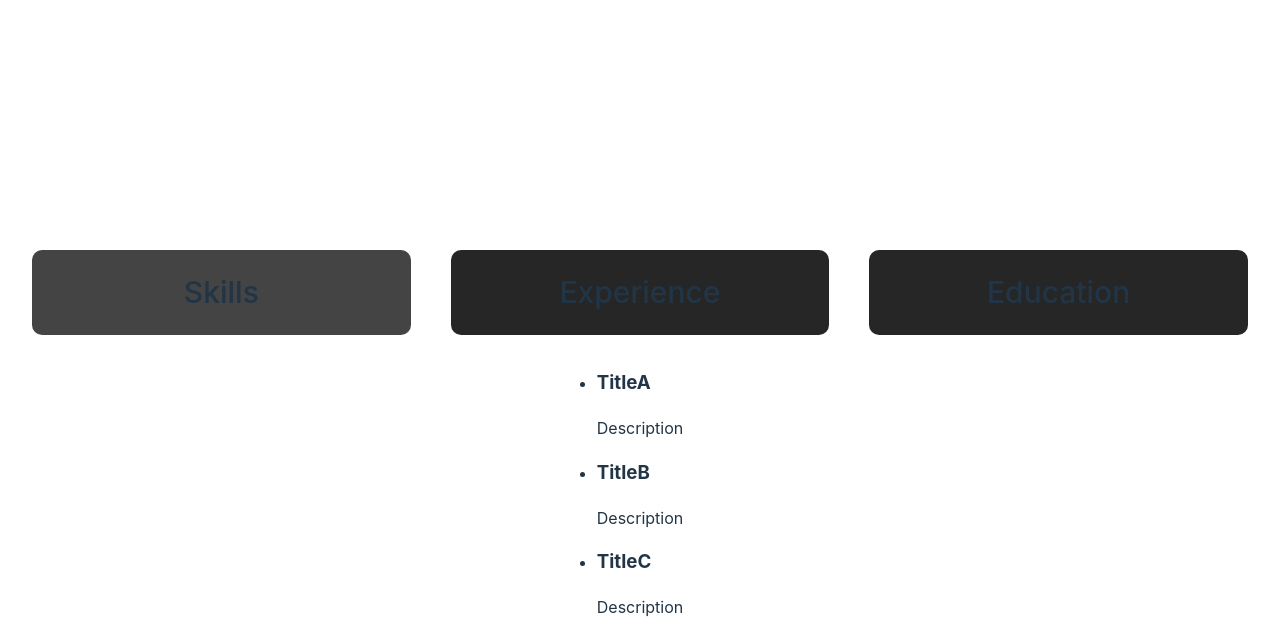
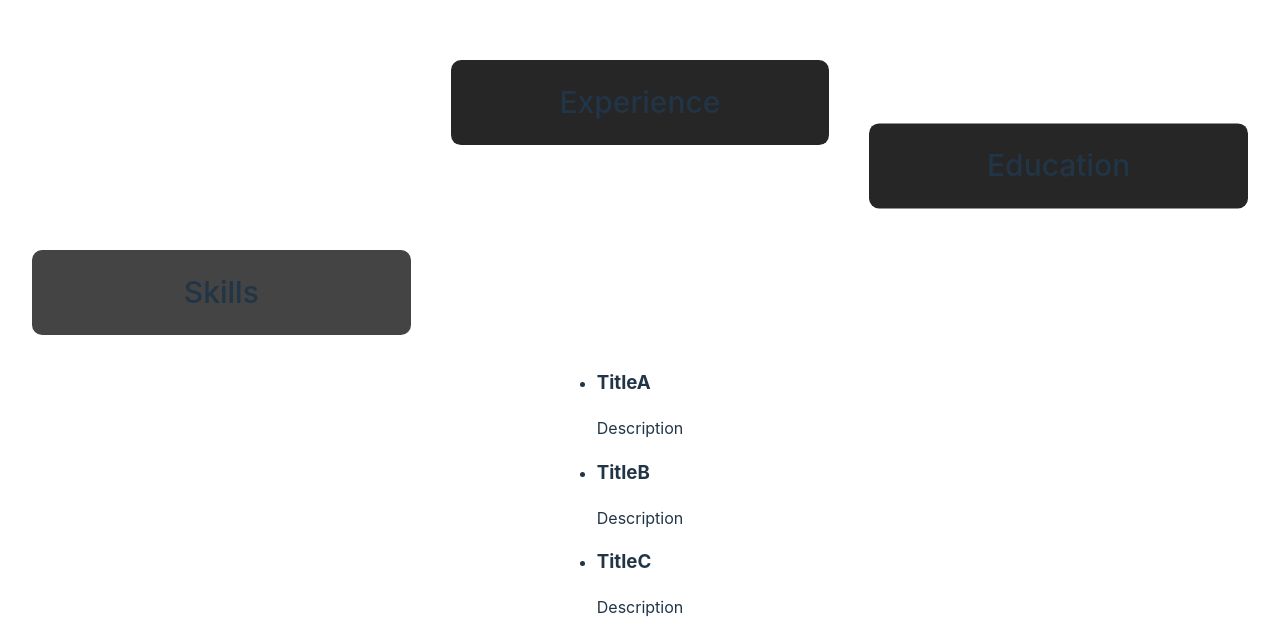
Before and after one commit to Ivushuvi/ivushuvi.github.io, a React (Vite) app: page / in a window 1280 px wide. Shown: the part 2460-3100 px from the top of the page. Built offline with nearby package versions, Linux system fonts and the light colour scheme.

Commit message:
Parallax scrolling to services section

```diff
--- a/src/Services.jsx
+++ b/src/Services.jsx
@@ -1,6 +1,7 @@
 import { Apple, Code, Crop } from "@mui/icons-material";
 import styles from "./Services.module.css"
-import { useState } from "react";
+import { useRef, useState } from "react";
+import { Parallax, useParallax } from "react-scroll-parallax";
 
 export default function Services() {
 
@@ -10,19 +11,42 @@ export default function Services() {
         setTabval(newValue);
     }
 
+    const parallax = useParallax({
+        onProgressChange: (progress) => {
+            if(parallax.ref.current){
+                if(progress < 0.7){
+                    parallax.ref.current.style.setProperty("translate",`0 -${400*((0.7-progress)/0.7)}%`);
+                    parallax2.current.style.setProperty("translate",`0 -${300*((0.7-progress)/0.7)}%`);
+                    parallax3.current.style.setProperty("translate",`0 -${200*((0.7-progress)/0.7)}%`);
+                }else{
+                    parallax.ref.current.style.setProperty("translate",`0 0`);
+                }
+            }
+        }
+    });
+
+    const parallax2 = useRef();
+    const parallax3 = useRef();
+
     return(
         <div>
             <div className={styles.content}>
                 <h1>My services</h1>
                 <div className={styles.tabTitles}>
+                    <div ref={parallax.ref} style={{translate:"0 -400%"}}>
                         <div style={tabval==0 ? {backgroundColor:"#444444"} : null} onClick={(e)=>handleChange(0)}>
                             <h2>Skills</h2>
                         </div>
+                    </div>
+                    <div ref={parallax2} style={{translate:"0 -300%"}}>
                         <div style={tabval==1 ? {backgroundColor:"#444444"} : null} onClick={(e)=>handleChange(1)}>
                             <h2>Experience</h2>
                         </div>
+                    </div>
+                    <div ref={parallax3} style={{translate:"0 -200%"}}>
                         <div style={tabval==2 ? {backgroundColor:"#444444"} : null} onClick={(e)=>handleChange(2)}>
                             <h2>Education</h2>
+                        </div>
                     </div>
                 </div>
                 <div className={styles.tabContents}>
--- a/src/Services.module.css
+++ b/src/Services.module.css
@@ -5,7 +5,7 @@
     margin-top: 50px;
 }
 
-.tabTitles div {
+.tabTitles div div{
     background: #262626;
     font-size: 13px;
     font-weight: 300;
@@ -15,19 +15,20 @@
     padding: 20px 0px;
 }
 
-.tabTitles div h2{
+.tabTitles div div h2{
     font-size: 30px;
     font-weight: 500;
     padding: 0;
     margin: 0;
 }
 
-.tabTitles div:hover{
+.tabTitles div div:hover{
     background: #ff004f;
     transform: translateY(-10px);
 }
 
 .content{
+    position: relative;
     display: flex;
     flex-direction: column;
     justify-content: center;
@@ -41,6 +42,7 @@
     height: 200vh;
     display: flex;
     flex-direction: column;
+
 }
 
 .tabContents{
```
Lines whose indentation alone changed are shown as unchanged.
